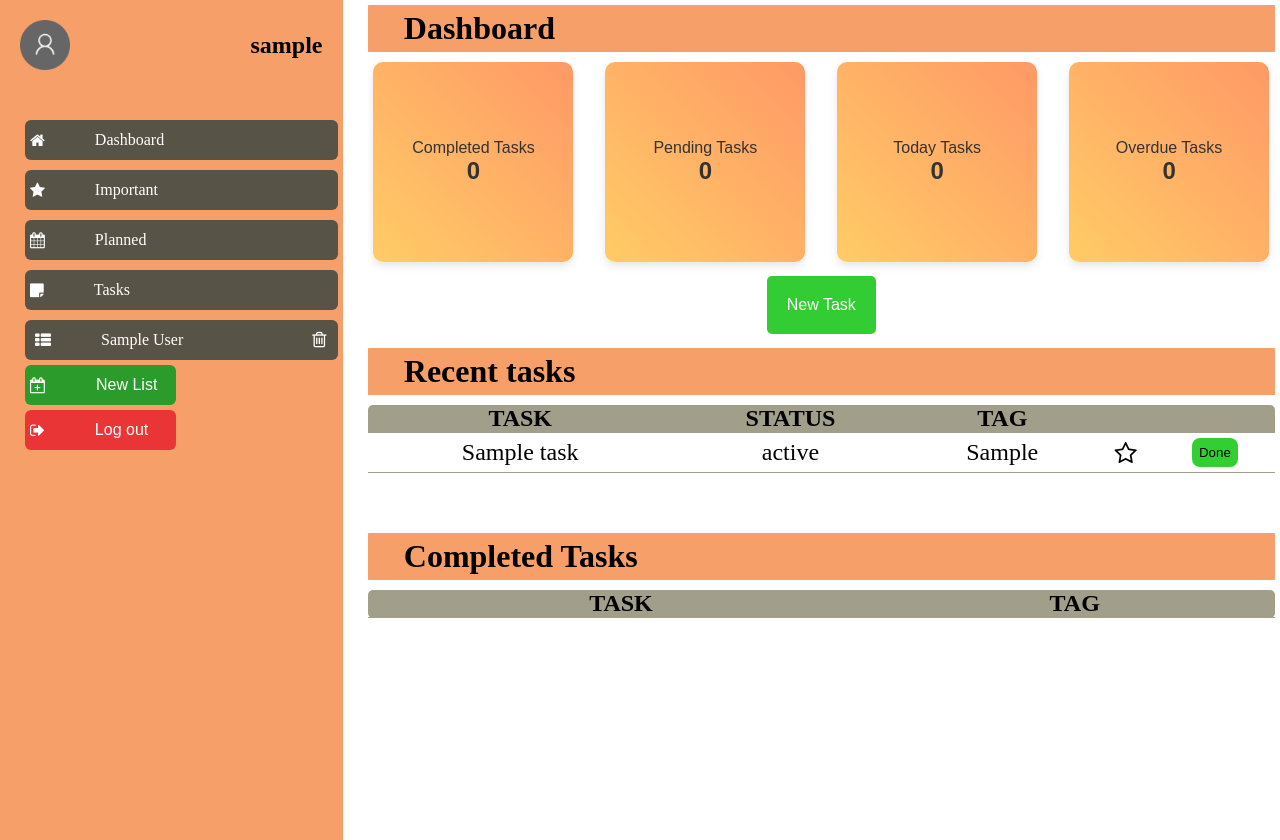
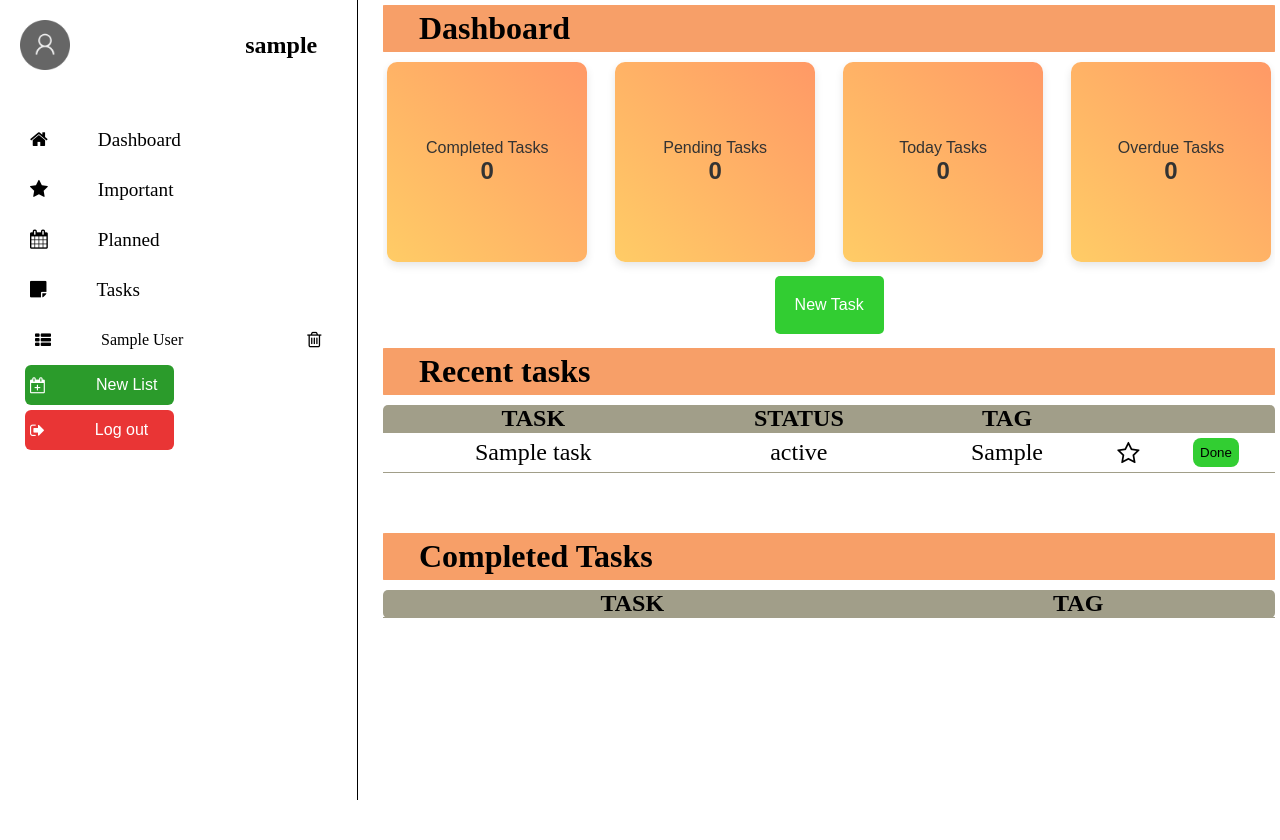
Before and after one commit to majedkaraali/website_php, a PHP site: page /user/dashboard.php in a window 1280 px wide. Run offline with PHP 8.4, Linux system fonts and the light colour scheme; the visitor is signed in with stand-in values (Sample User, id 1); tables that the repository leaves empty or names only in its code hold one stand-in row (values such as "Sample post"); lists and menus that the app fills with data are empty.

Commit message:
new design

```diff
--- a/_self/ToDo/res/css/dashboard.css
+++ b/_self/ToDo/res/css/dashboard.css
@@ -33,7 +33,7 @@ body {
     width: 25%;
     padding: 20px;
     min-height: 100vh;
-    background-color: rgb(247, 159, 104);
+    background-color: rgb(255, 255, 255);
     display: flex;
     flex-direction: column;
     justify-content: space-between;
@@ -60,6 +60,12 @@ body {
 html, body {
     height: 100%;
 }
+
+.vertical-line {
+    border-left: 1px solid #000;
+    height: 100vh;
+
+  }
 
 
 
@@ -375,7 +381,7 @@ input{
 
 
 .menu .labl-user{
-    background-color: rgb(87, 83, 71);
+    background-color: white;
     display: block;
     width: 100%;
     height: 30px;
@@ -388,11 +394,11 @@ input{
     align-items: center;
     gap: 10px;
     text-decoration: none;
-    color: white;
+    color: black;
 }
 
 .menu .labl-user a{
-    background-color: rgb(87, 83, 71);
+    background-color: white;
     display: flex;
     flex-direction: row;
     align-items: center;
@@ -402,14 +408,14 @@ input{
     border-radius: 6px;
     gap: 50px;
     text-decoration: none;
-    color: white;
+    color: black;
 
 }
 
 
 .labl-user a:hover{
-    color: #1b0f0f;
-    background-color: rgb(170, 164, 145);
+    color: #076683;
+    background-color: lightgray;
     transition: background-color 0.4s ease;
 
 }
@@ -417,15 +423,15 @@ input{
 
 
 ul li .labl:hover {
-    color: #1b0f0f;
-    background-color: rgb(170, 164, 145);
+    color: #45c7ee;
+    background-color: lightgray;
     transition: background-color 0.4s ease;
 
 }
 
 
 .menu .labl{
-    background-color: rgb(87, 83, 71);
+    background-color: white;
     display: block;
     width: 100%;
     height: 30px;
@@ -438,7 +444,8 @@ ul li .labl:hover {
     align-items: center;
     gap: 50px;
     text-decoration: none;
-    color: white;
+    color: black;
+    font-size: larger;
 }
 
 .menu .labl-new{
--- a/_self/ToDo/user/dashboard.php
+++ b/_self/ToDo/user/dashboard.php
@@ -18,7 +18,7 @@
 
 <body>
 
-
+    <div class="vertical-line"></div>
     <div class="board">
 
     <div class="head-box">
```
